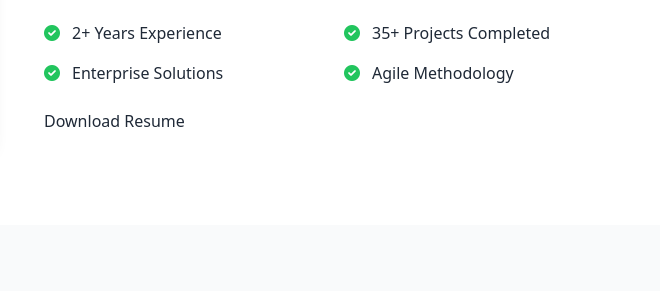
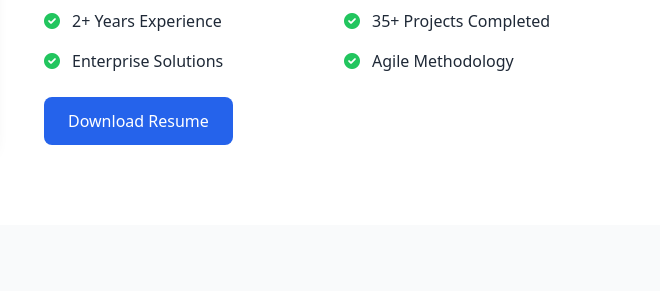
Before and after one commit to Aakhibkhan/aakib-portfolio, a plain HTML site: page index.html in a window 1280 px wide. Shown: the part 1179-1470 px from the top of the page, 620-1280 px from the left. Drawn offline with nearby package versions, Linux system fonts and the light colour scheme.

Commit message:
update resume
update resume

```diff
--- a/index.html
+++ b/index.html
@@ -143,7 +143,7 @@
                             <span>Agile Methodology</span>
                         </div>
                     </div>
-                    <a href="https://drive.google.com/file/d/1hTjGc75cDQEF3e5qeyCF8CRvPtrokJM8/view?usp=drive_link">
+                    <a href="https://drive.google.com/file/d/1hTjGc75cDQEF3e5qeyCF8CRvPtrokJM8/view?usp=drive_link" class="bg-blue-600 text-white px-6 py-3 rounded-lg hover:bg-blue-700 transition-colors inline-block">
                         Download Resume
                     </a>
                 </div>
```
